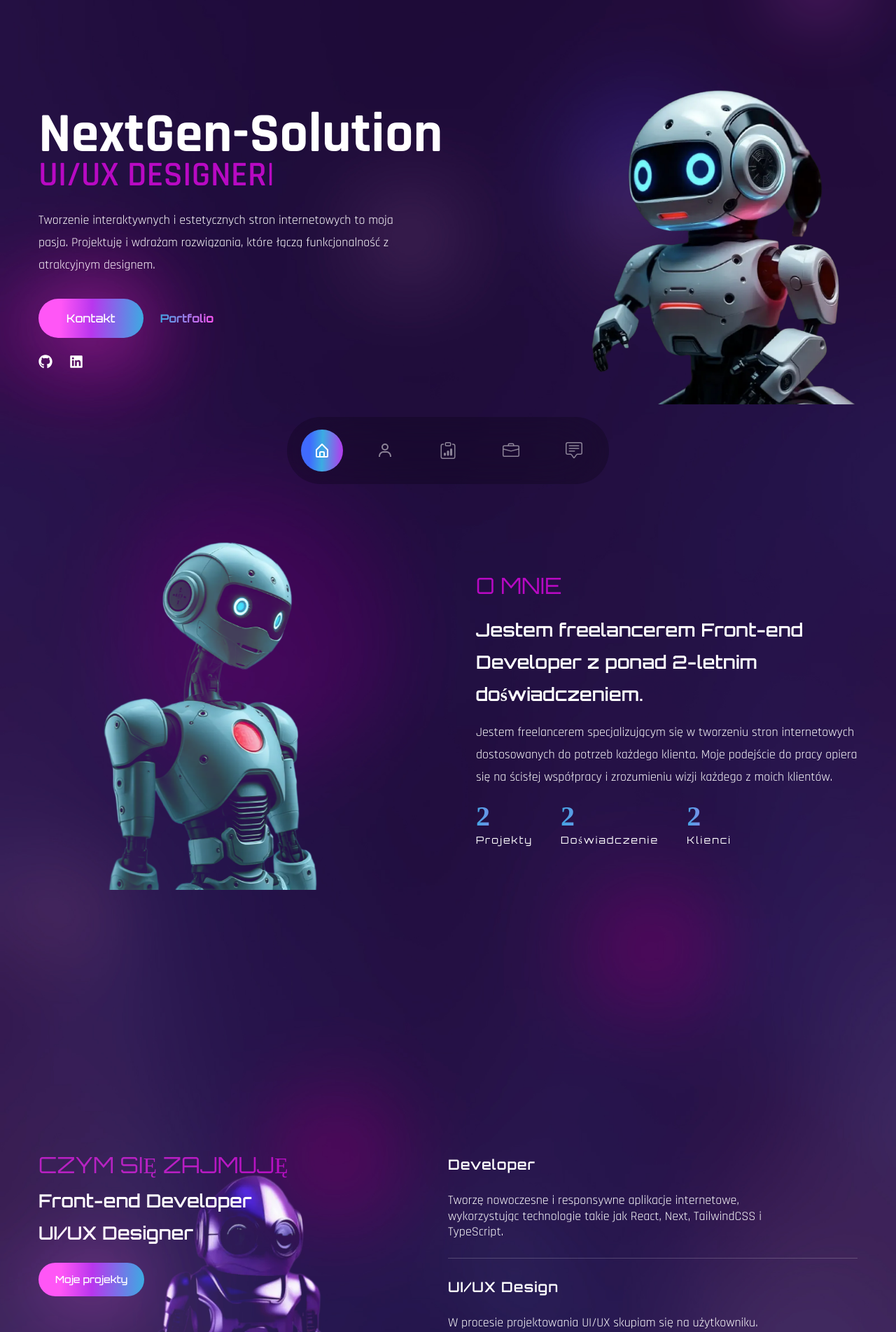
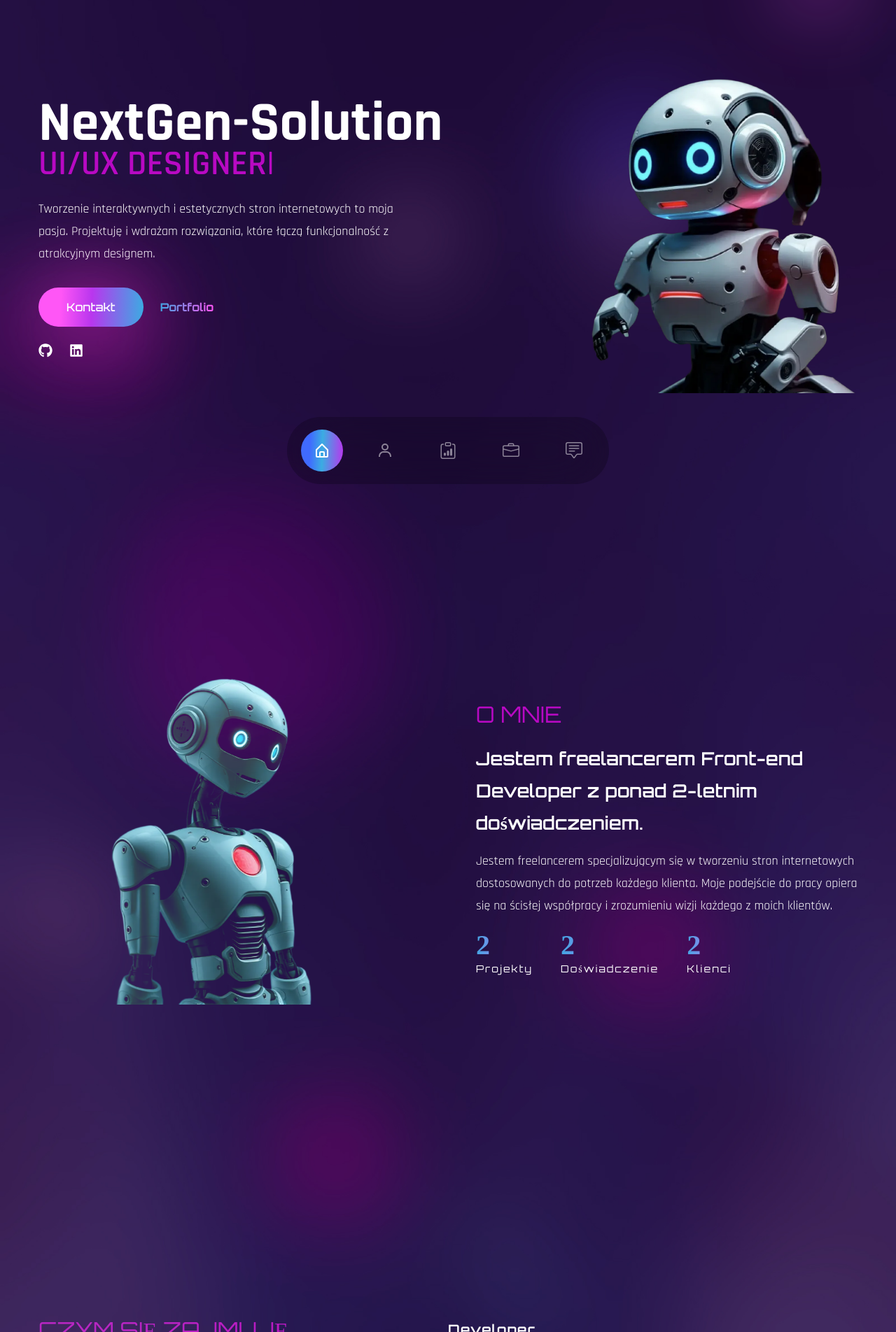
Before and after one commit to KamilJustynski/Portfolio, a React (Create React App) app: page / in a window 1280 px wide. Shown: the part 76-1980 px from the top of the page at 70% size. Built offline with nearby package versions, Linux system fonts and the light colour scheme; a web font is replaced by a local one.

Commit message:
few fixes

```diff
--- a/src/components/About.tsx
+++ b/src/components/About.tsx
@@ -8,22 +8,22 @@ export const About = () => {
     threshold: 0.5,
   });
   return (
-    <section id="about" className="section" ref={ref}>
+    <section id="about" className="section h-screen" ref={ref}>
       <div className="container mx-auto">
-        <div className="flex flex-col gap-y-10 lg:flex-row lg:items-center lg:gap-x-20 lg:gap-y-0 h-screen justify-center items-center">
+        <div className="flex flex-col gap-y-10 lg:text-start lg:flex-row lg:items-center lg:gap-x-20 lg:gap-y-0 h-auto justify-center items-center">
           <motion.div
             variants={fadeIn({ direction: "right", delay: 0.3 })}
             initial="hidden"
             whileInView={"show"}
-            viewport={{ once: false, amount: 0.3 }}
-            className="flex-1 bg-about hidden lg:flex lg:mb-36 bg-contain bg-no-repeat h-[640px] mix-blend-lighten bg-top"
+            viewport={{ once: true }}
+            className="flex-1 bg-about hidden lg:flex lg:mb-44 bg-contain bg-no-repeat h-[600px] mix-blend-lighten bg-top"
           ></motion.div>
           <motion.div
             variants={fadeIn({ direction: "left", delay: 0.3 })}
             initial="hidden"
             whileInView={"show"}
-            viewport={{ once: false, amount: 0.3 }}
-            className="flex-1 justify-center items-center mt-8"
+            viewport={{ once: true }}
+            className="flex-1 justify-center items-center"
           >
             <h2 className="h2 text-accent">O mnie</h2>
             <h3 className="h3 mb-4">
@@ -39,7 +39,7 @@ export const About = () => {
             <div className="flex gap-x-6 lg:gap-x-10 mb-12">
               <div>
                 <div className="text-[40px] font-tertiary text-gradient mb-2">
-                  {inView ? <CountUp start={0} end={2} duration={3} /> : null}
+                  {inView ? <CountUp start={0} end={2} duration={3} /> : 2}
                 </div>
                 <div className="font-primary text-sm tracking-[2px]">
                   Projekty
@@ -47,7 +47,7 @@ export const About = () => {
               </div>
               <div>
                 <div className="text-[40px] font-tertiary text-gradient mb-2">
-                  {inView ? <CountUp start={0} end={2} duration={3} /> : null}
+                  {inView ? <CountUp start={0} end={2} duration={3} /> : 2}
                 </div>
                 <div className="font-primary text-sm tracking-[2px]">
                   Doświadczenie <br />
@@ -55,7 +55,7 @@ export const About = () => {
               </div>
               <div>
                 <div className="text-[40px] font-tertiary text-gradient mb-2">
-                  {inView ? <CountUp start={0} end={2} duration={3} /> : null}
+                  {inView ? <CountUp start={0} end={2} duration={3} /> : 2}
                 </div>
                 <div className="font-primary text-sm tracking-[2px]">
                   Klienci
--- a/src/components/Banner.tsx
+++ b/src/components/Banner.tsx
@@ -8,18 +8,15 @@ import banner from "../assets/banner.png";
 
 export const Banner = () => {
   return (
-    <section
-      id="home"
-      className="min-h-[85vh] mt-10 lg:min-h-[70vh] flex items-center"
-    >
+    <section id="home" className="section h-screen pb-52 lg:pb-24">
       <div className="container mx-auto">
-        <div className="flex flex-col gap-y-8 mb-52 lg:mb-0 lg:flex-row lg:items-center lg:gap-x-12">
+        <div className="flex flex-col gap-y-8 lg:mb-32 lg:flex-row lg:items-center lg:gap-x-12">
           <div className="flex-1 text-center font-secondary lg:text-left">
             <motion.h1
               variants={fadeIn({ direction: "right", delay: 0.3 })}
               initial="hidden"
               whileInView={"show"}
-              viewport={{ once: false, amount: 0.7 }}
+              viewport={{ once: true }}
               className="text-[55px] font-bold leading-[0.8] lg:text-[80px]"
             >
               NextGen-Solution
@@ -28,7 +25,7 @@ export const Banner = () => {
               variants={fadeIn({ direction: "right", delay: 0.4 })}
               initial="hidden"
               whileInView={"show"}
-              viewport={{ once: false, amount: 0.7 }}
+              viewport={{ once: true }}
               className="mb-6 text-[36px] lg:text-[50px] font-secondary font-semibold uppercase leading-[1]"
             >
               <TypeAnimation
@@ -42,7 +39,7 @@ export const Banner = () => {
               variants={fadeIn({ direction: "right", delay: 0.5 })}
               initial="hidden"
               whileInView={"show"}
-              viewport={{ once: false, amount: 0.7 }}
+              viewport={{ once: true }}
               className="mb-8 max-w-lg mx-auto lg:mx-0"
             >
               Tworzenie interaktywnych i estetycznych stron internetowych to
@@ -53,7 +50,7 @@ export const Banner = () => {
               variants={fadeIn({ direction: "right", delay: 0.6 })}
               initial="hidden"
               whileInView={"show"}
-              viewport={{ once: false, amount: 0.7 }}
+              viewport={{ once: true }}
               className="flex max-w-max gap-x-6 items-center mb-6 mx-auto lg:mx-0"
             >
               <button className="btn btn-lg">
@@ -73,7 +70,7 @@ export const Banner = () => {
               variants={fadeIn({ direction: "right", delay: 0.7 })}
               initial="hidden"
               whileInView={"show"}
-              viewport={{ once: false, amount: 0.7 }}
+              viewport={{ once: true }}
               className="flex text-[20px] gap-x-6 max-w-max mx-auto lg:mx-0"
             >
               <a rel="noreferrer" target="_blank" href={GITHUB_LINK}>
@@ -88,6 +85,7 @@ export const Banner = () => {
             variants={fadeIn({ direction: "left", delay: 0.5 })}
             initial="hidden"
             whileInView={"show"}
+            viewport={{ once: true }}
             className="hidden lg:flex  flex-1 max-w-[320px] lg:max-w-[400px]"
           >
             <img src={banner} alt="" />
--- a/src/components/Contact.tsx
+++ b/src/components/Contact.tsx
@@ -40,7 +40,7 @@ export const Contact: React.FC = () => {
   return (
     <section
       id="contact"
-      className="section min-h-screen flex items-center justify-center"
+      className="section min-h-screen flex items-center justify-center pb-20"
     >
       <div className="container mx-auto max-w-6xl">
         <div className="flex flex-col lg:flex-row items-center justify-center space-x-0 lg:space-x-12">
@@ -48,7 +48,7 @@ export const Contact: React.FC = () => {
             variants={fadeIn({ direction: "right", delay: 0.3 })}
             initial="hidden"
             whileInView="show"
-            viewport={{ once: false, amount: 0.3 }}
+            viewport={{ once: true }}
             className="flex-1 text-center lg:text-left mb-4 lg:mb-0"
           >
             <div>
@@ -66,7 +66,7 @@ export const Contact: React.FC = () => {
             variants={fadeIn({ direction: "left", delay: 0.3 })}
             initial="hidden"
             whileInView="show"
-            viewport={{ once: false, amount: 0.3 }}
+            viewport={{ once: true }}
             className="flex-1 border rounded-2xl  lg:mt-20 flex flex-col gap-y-2 pb-2 p-6 items-center w-full max-w-md"
           >
             <input
@@ -102,7 +102,7 @@ export const Contact: React.FC = () => {
           variants={fadeIn({ direction: "right", delay: 0.4 })}
           initial="hidden"
           whileInView="show"
-          viewport={{ once: false, amount: 0.3 }}
+          viewport={{ once: true }}
         >
           <Link
             to="info"
--- a/src/components/Police.tsx
+++ b/src/components/Police.tsx
@@ -2,7 +2,7 @@ export const Police = () => {
   return (
     <section
       id="info"
-      className="section min-h-screen flex items-center justify-center"
+      className="section text-center min-h-screen flex items-center justify-center"
     >
       <div className="container mx-auto text-[10px] lg:text-[12px] mb-20 leading-3 lg:leading-4">
         Polityka Prywatności
--- a/src/components/Services.tsx
+++ b/src/components/Services.tsx
@@ -25,14 +25,14 @@ const services = [
 
 export const Services = () => {
   return (
-    <section id="services" className="section">
+    <section id="services" className="section h-screen pb-24 lg:pb-0">
       <div className="container mx-auto">
-        <div className="flex flex-col lg:flex-row">
+        <div className="flex flex-col mt-10  lg:text-start lg:flex-row">
           <motion.div
             variants={fadeIn({ direction: "right", delay: 0.3 })}
             initial="hidden"
             whileInView={"show"}
-            viewport={{ once: false, amount: 0.3 }}
+            viewport={{ once: true }}
             className="flex-1 lg:bg-services lg:bg-top bg-no-repeat mix-blend-lighten mb-5 lg:mb-0"
           >
             <h2 className="h2 text-accent mb-3">Czym się zajmuję</h2>
@@ -50,7 +50,7 @@ export const Services = () => {
             variants={fadeIn({ direction: "left", delay: 0.5 })}
             initial="hidden"
             whileInView={"show"}
-            viewport={{ once: false, amount: 0.3 }}
+            viewport={{ once: true }}
             className="flex-1"
           >
             <div>
--- a/src/components/Work.tsx
+++ b/src/components/Work.tsx
@@ -6,7 +6,7 @@ export const Work = () => {
   return (
     <section
       id="work"
-      className="section mt-16 min-h-screen flex items-center justify-center"
+      className="section mt-16 lg:mt-0 min-h-screen flex items-center justify-center"
     >
       <div className="container mx-auto">
         <div className="flex flex-col lg:flex-row gap-x-10 items-center justify-center">
@@ -14,15 +14,15 @@ export const Work = () => {
             variants={fadeIn({ direction: "left", delay: 0.3 })}
             initial="hidden"
             whileInView={"show"}
-            viewport={{ once: false, amount: 0.3 }}
+            viewport={{ once: true }}
             className="flex flex-col lg:flex-row gap-y-3 justify-between mb-10 lg:mb-0 lg:gap-x-32 items-center"
           >
-            <div className="flex flex-col flex-1 text-center lg:text-left">
-              <h2 className="h2 leading-tight text-accent text-center lg:text-left">
+            <div className="flex flex-col flex-1 lg:text-left">
+              <h2 className="h2 leading-tight text-accent  lg:text-left">
                 Moja ostatnia <br />
                 relizacja
               </h2>
-              <p className="max-w-sm mb-8 text-center lg:text-left">
+              <p className="max-w-sm mb-8  lg:text-left">
                 Mój ostatni projekt, który wykonałem. Podczas tworzenia skupiłem
                 się na dostarczonym projekcie graficznym i wymaganiach klienta.
               </p>
--- a/src/index.css
+++ b/src/index.css
@@ -70,6 +70,6 @@
     @apply bg-gradient-to-r text-transparent bg-clip-text from-[#42A6E3] to-[#FF56F6] font-bold font-primary hover:from-[#FF56F6] hover:to-[#42A6E3];
   }
   .section {
-    @apply py-8 lg:py-24 lg:h-screen flex items-center;
+    @apply py-8 lg:h-screen flex items-center;
   }
 }
```
